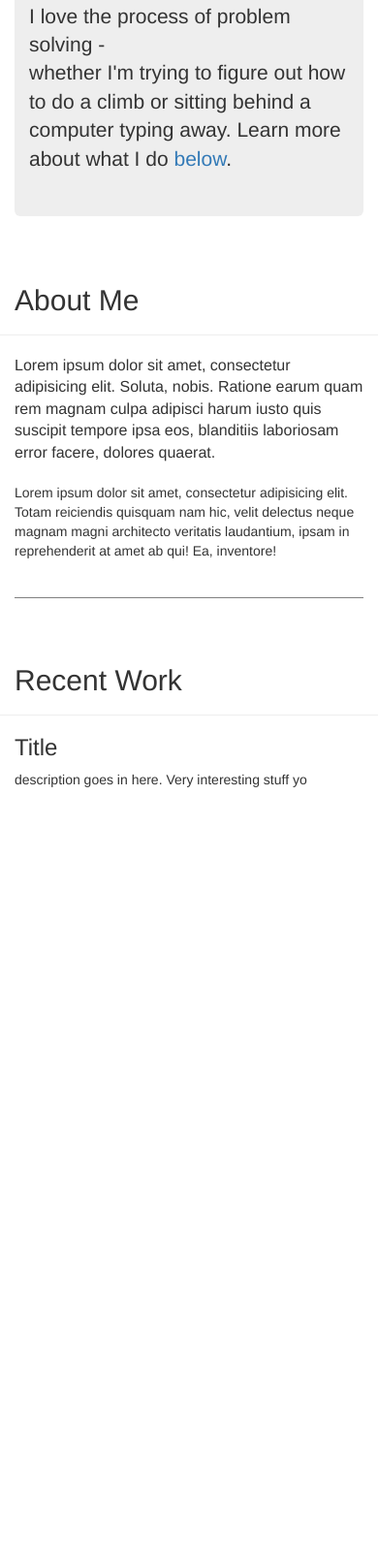
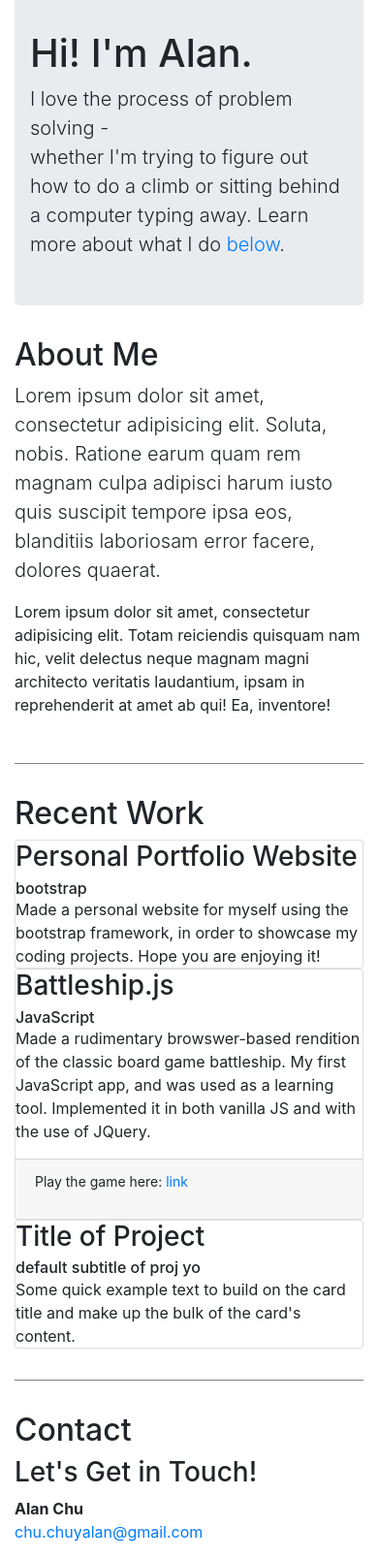
Before and after one commit to thechutrain/Bootstrap-Portfolio, a PHP site: page /index_v1_1.html in a window 390 px wide. Shown: the part 418-2026 px from the top of the page at 97% size. Before the commit the page ends 1230 px from the top, so only its background shows below. Run offline with PHP 8.4, Linux system fonts and the light colour scheme; some libraries are stand-ins or nearby versions.

Commit message:
working page up to rudimentary footer

```diff
--- a/index_v1_1.html
+++ b/index_v1_1.html
@@ -17,9 +17,9 @@
     <!-- Row for header -->
     <nav class="navbar navbar-light bg-faded navbar-dark bg-primary">
       <div class="nav navbar-nav">
-        <a class="nav-item nav-link active" href="#">Home <span class="sr-only">(current)</span></a>
-        <a class="nav-item nav-link" href="#">About</a>
-        <a class="nav-item nav-link" href="#">Projects</a>
+        <a class="nav-item nav-link" href="#">Home</a>
+        <a class="nav-item nav-link" href="#About">About</a>
+        <a class="nav-item nav-link" href="#Work">Projects</a>
       </div>
     </nav>
   </div> <!-- closes header div -->
@@ -32,61 +32,118 @@
         <img src="static/images/boltonProfile.jpg" alt="profile picture of Alan rock climbing" class="img-thumbnail">
       </div>
       <div class="col-md-8">
-          <h1>Hi! I'm Alan.</h1>
+          <div class="hr-spacer hidden-md-up"></div>
+          <h1 class="text-xs-center text-md-left">Hi! I'm Alan.</h1>
           <p class="lead">I love the process of problem solving - <br> whether I'm trying to figure out how to do a climb or sitting behind a computer typing away. Learn more about what I do <a href="#About">below</a>.</p>
       </div>
     </div>
-    <!-- <h1>Hi! I'm Alan</h1>
-    <p class="lead">I love the process of problem solving, <br> whether I am climbing up a cliff or sitting behind a computer typing away. Learn more about what I do <a href="#">below</a>.</p> -->
   </div> <!-- closes jumbotron div -->
+
 
   <!-- About -->
   <div class="row" id="About">
-
     <!-- Section title -->
     <div class="page-header col-sm-12 col-md-3">
       <h2 class="text-xs-center text-md-right">About Me </h2>
     </div>
-
     <!-- Content -->
-    <section class="col-sm-12 col-md-9 debug">
+    <section class="col-sm-12 col-md-9">
       <p class="lead">Lorem ipsum dolor sit amet, consectetur adipisicing elit. Soluta, nobis. Ratione earum quam rem magnam culpa adipisci harum iusto quis suscipit tempore ipsa eos, blanditiis laboriosam error facere, dolores quaerat.</p>
 
       <p>Lorem ipsum dolor sit amet, consectetur adipisicing elit. Totam reiciendis quisquam nam hic, velit delectus neque magnam magni architecto veritatis laudantium, ipsam in reprehenderit at amet ab qui! Ea, inventore!</p>
     </section>
   </div> <!-- closes About -->
 
+
   <!-- Big <hr> -->
-    <div class="row debug">
+    <div class="row">
       <div class="col-sm-12 col-md-9 offset-md-3">
         <div class="hr-spacer"></div>
         <div class="hr-line"></div>
-<!--         <div class="col-xs-8 offset-xs-2 hr-line"></div> -->
         <div class="hr-spacer"></div>
       </div>
     </div>
 
+
   <!-- Work -->
   <div class="row" id="Work">
-
     <!-- Section title -->
     <div class="page-header col-sm-12 col-md-3">
       <h2 class="text-xs-center text-md-right">Recent Work </h2>
     </div>
-
     <!-- Content -->
     <section class="col-sm-12 col-md-9 debug">
-      <h3> Title</h3>
-      <p> description goes in here. Very interesting stuff yo</p>
+      <!-- Project #1 -->
+      <article>
+        <div class="card">
+          <div class="card-block">
+            <h3 class="card-title">Personal Portfolio Website</h3>
+            <h6 class="card-subtitle"><span class="tag tag-info">bootstrap</span> </h6>
+            <p class="card-text">Made a personal website for myself using the bootstrap framework, in order to showcase my coding projects. Hope you are enjoying it!</p>
+          </div>
+        </div> <!-- closes card div-->
+      </article>
+      <!-- Project #2 -->
+       <article>
+        <div class="card">
+          <div class="card-block">
+            <h3 class="card-title">Battleship.js</h3>
+            <h6 class="card-subtitle"><span class="tag tag-info">JavaScript</span></h6>
+            <!-- <p class="project-post-meta">April 2016</p> -->
+            <p class="card-text">Made a rudimentary browswer-based rendition of the classic board game battleship. My first JavaScript app, and was used as a learning tool. Implemented it in both vanilla JS and with the use of JQuery. </p>
+
+            <div class="card-footer"><p><small>Play the game here: <a href="https://thechutrain.github.io/battleship.js/battleship.html">link</a></small></p></div>
+          </div>
+        </div> <!-- closes card div-->
+      </article>
+      <!-- Project #3 -->
+      <article>
+        <div class="card">
+          <div class="card-block">
+            <h3 class="card-title">Title of Project</h3>
+            <h6 class="card-subtitle"><span class="tag tag-default">default</span> subtitle of proj yo</h6>
+            <p class="card-text">Some quick example text to build on
+            the card title and make up the bulk of the card's content.</p>
+          </div>
+        </div> <!-- closes card div-->
+      </article>
     </section>
   </div> <!-- closes About -->
 
 
+  <!-- Big <hr> -->
+    <div class="row">
+      <div class="col-sm-12 col-md-9 offset-md-3">
+        <div class="hr-spacer"></div>
+        <div class="hr-line"></div>
+        <div class="hr-spacer"></div>
+      </div>
+    </div>
+
+
   <!-- Footer -->
-<!--   <address>
-  <strong>Full Name</strong><br>
-  <a href="mailto:#">first.last@example.com</a>
-  </address> -->
+<!--   <footer class="debug">
+    <p>lorem</p>
+  </footer> -->
+  <div class="row" id="Contact">
+    <!-- Section title -->
+    <div class="page-header col-sm-12 col-md-3">
+      <h2 class="text-xs-center text-md-right hidden-sm-down">Contact </h2>
+    </div>
+    <!-- Content -->
+    <section class="col-sm-12 col-md-9">
+      <!-- <p class="lead">Let's Get in Touch!</p> -->
+      <h3>Let's Get in Touch!</h3>
+      <address>
+        <strong>Alan Chu</strong><br>
+        <a href="mailto:chu.chuyalan@gmail.com">chu.chuyalan@gmail.com</a>
+        </address>
+          </section>
+  </div> <!-- closes Footer -->
+
+
+  <!-- Footer -->
+
 
 
 </div> <!-- div that closes container -->
```
Also changed, not shown: static/css/main_v1_1.css (+0 -11 lines).
